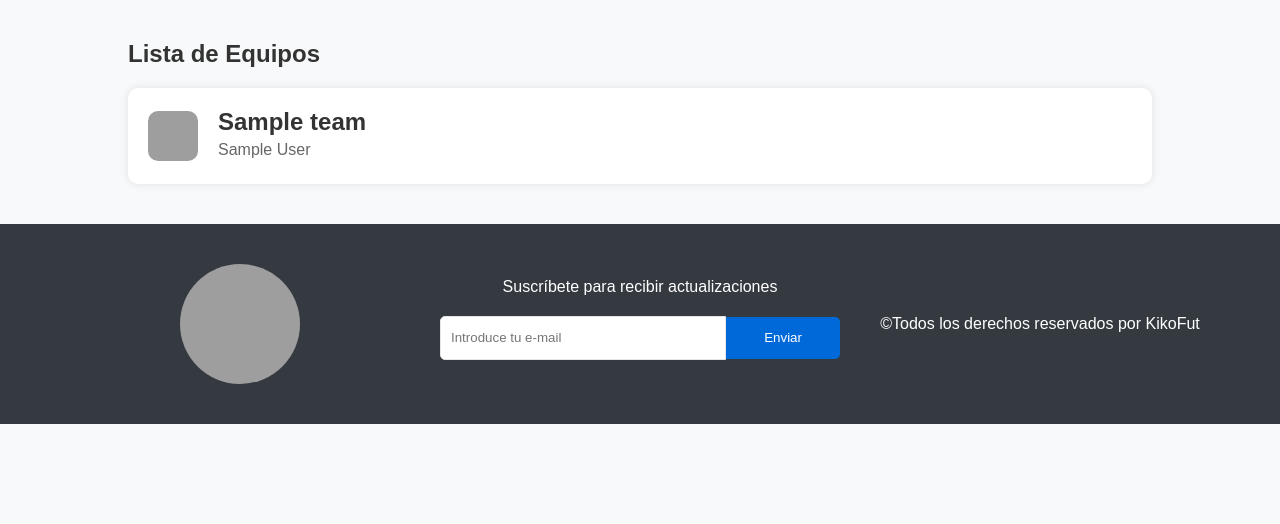
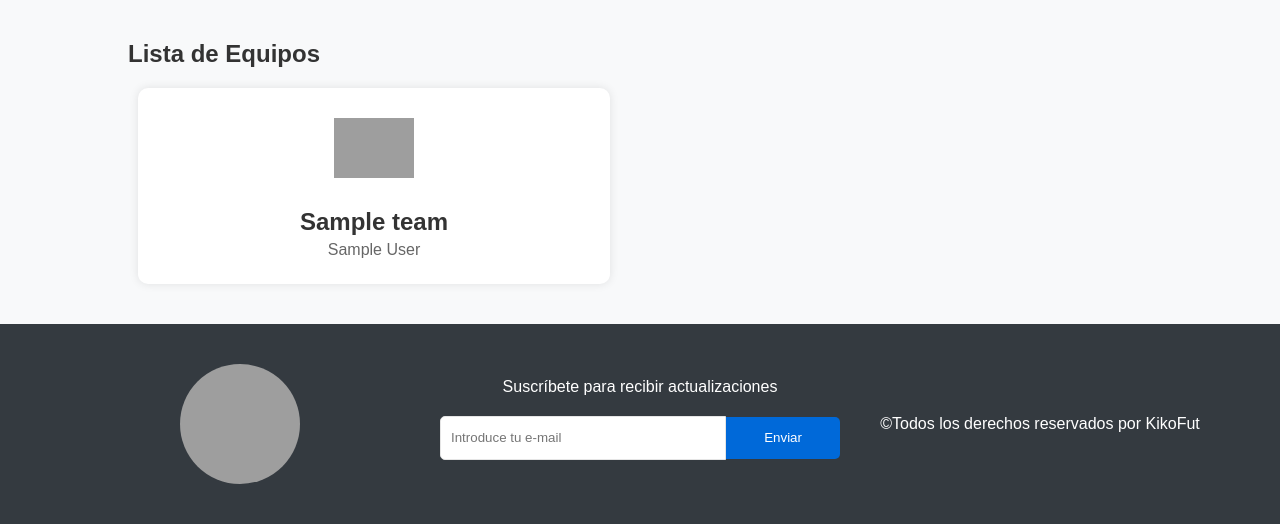
Before and after one commit to K1K04/proyecto_final_api, a Flask app: page /teams in a window 1280 px wide. Shown: the part 232-756 px from the top of the page. Run offline with Flask 2, Linux system fonts and the light colour scheme; a database or web service that is not in the repository returns one stand-in record (values such as "Sample title"); data that the repository does not hold is empty; grey boxes are pictures that could not be loaded.

Commit message:
mejoras en el css

```diff
--- a/api_part2/static/styles.css
+++ b/api_part2/static/styles.css
@@ -81,20 +81,23 @@ form {
 .card {
     background: #fff;
     padding: 20px;
-    margin: 20px 0;
+    margin: 20px 10px; /* Adjusted margin for better layout */
     box-shadow: 0 0 10px rgba(0, 0, 0, 0.1);
     border-radius: 10px; /* Added for smoother corners */
     display: flex;
+    flex-direction: column;
     align-items: center;
     gap: 20px;
     transition: box-shadow 0.3s ease-in-out;
+    width: calc(50% - 40px); /* Width for two columns with gap */
+    box-sizing: border-box; /* Include padding and border in width */
 }
 
 .card img {
-    border-radius: 10px; /* Adjust the border-radius */
-    width: 50px;
-    height: 50px;
-    object-fit: cover; /* Ensure the image fits within the circle */
+    border-radius: 5px; /* Adjusted border-radius */
+    width: 80px;
+    height: 80px;
+    object-fit: contain; /* Ensure the image fits within the box */
     transition: transform 0.3s;
 }
 
@@ -106,6 +109,7 @@ form {
     margin: 0;
     font-size: 24px;
     color: #333;
+    text-align: center; /* Center align text */
 }
 
 .card h3 a {
@@ -122,10 +126,18 @@ form {
     margin: 5px 0;
     font-size: 16px;
     color: #666;
+    text-align: center; /* Center align text */
 }
 
 .card:hover {
     box-shadow: 0 8px 16px rgba(0, 0, 0, 0.2); /* Increase shadow on hover */
+}
+
+.cards {
+    display: flex;
+    flex-wrap: wrap;
+    justify-content: space-around; /* Distribute space around cards */
+    gap: 20px;
 }
 
 table {
@@ -220,7 +232,6 @@ tbody tr:hover {
 .filter form button:hover {
     background-color: #0056b3;
 }
-
 
 footer {
     background: #343a40;
```
